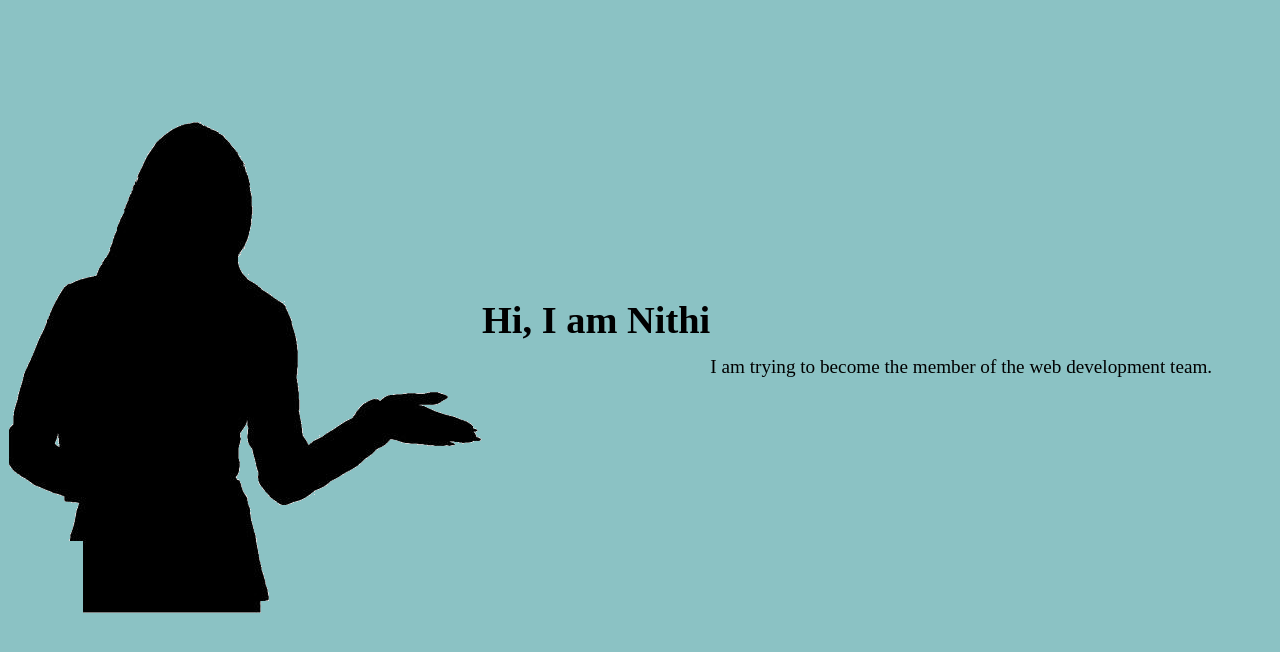
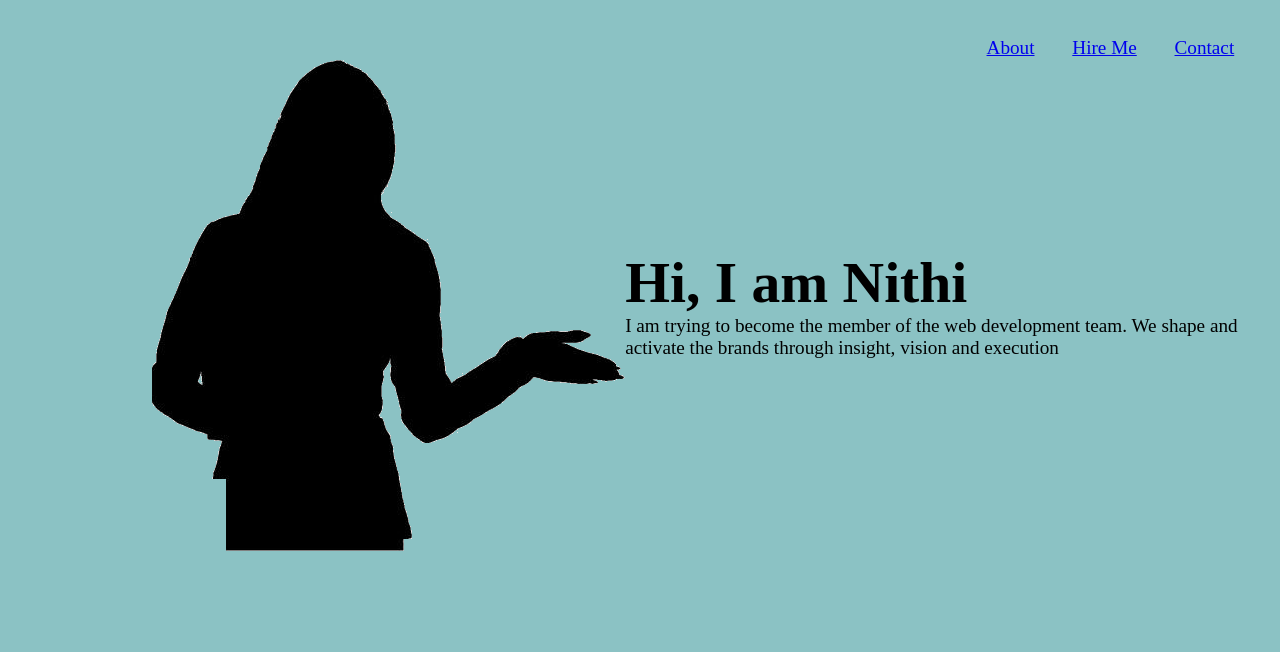
Before and after one commit to nithi2218/nithi-project-website, a plain HTML site: page index.html in a window 1280 px wide. Drawn offline with Linux system fonts and the light colour scheme.

Commit message:
nav bar implemented

```diff
--- a/index.html
+++ b/index.html
@@ -6,16 +6,16 @@
     <meta name="viewport" content="width=device-width, initial-scale=1.0">
     <title>Nithi Website</title>
     <link rel="stylesheet" href="style.css">
+    <link rel="html" href="contact.html">
 </head>
 <body>
+   <nav><a href="about.html">About</a> <a href="resume.html">Hire Me</a> <a href="contact.html>">Contact</a></nav>
 
-    <div>
+   <div>
+   <img src="./image/PngItem_1750145.png" alt="Picture">
 
-    <p><img src="./image/PngItem_1750145.png" alt="Picture"></p>
-    <h1 class="intro">Hi, I am Nithi</h1>
-    <p>I am trying to become the member of the web development team.</p>
+    <p class="intro"><span>Hi, I am Nithi</span> <br>I am trying to become the member of the web development team. We shape and activate the brands through insight, vision and execution</p>
+</div>
 
-
-</div>
 </body>
 </html>
--- a/style.css
+++ b/style.css
@@ -2,22 +2,30 @@ body {
     font-family: 'Times New Roman', Times, serif;
     font-size: larger;
     background-color: #8bc2c4;
+    margin-left: 4cm;
+}
+
+span {
+font-size: 6ch;
+font-weight: 600;
 }
 
 div {
-    display: flex;
-}
-
-
-div p {
-    display: inline-flex;
-    flex-direction: row;
-    margin-top: 3cm;
-    align-items: center;
+   display: flex;
+   justify-content: space-between;
+   align-items: center;
 
 }
 
-h1 {
-    display: inline-flex;
-    align-items: center;
+nav {
+    display: flex;
+    flex-direction: row;
+    justify-content: flex-end;
+    padding-right: 1cm;
+    padding-top: 3ch;
+
 }
+
+nav a {
+    padding-left: 1cm;
+}
```
Also changed, not shown: contact.html (added, +13 -0 lines).
